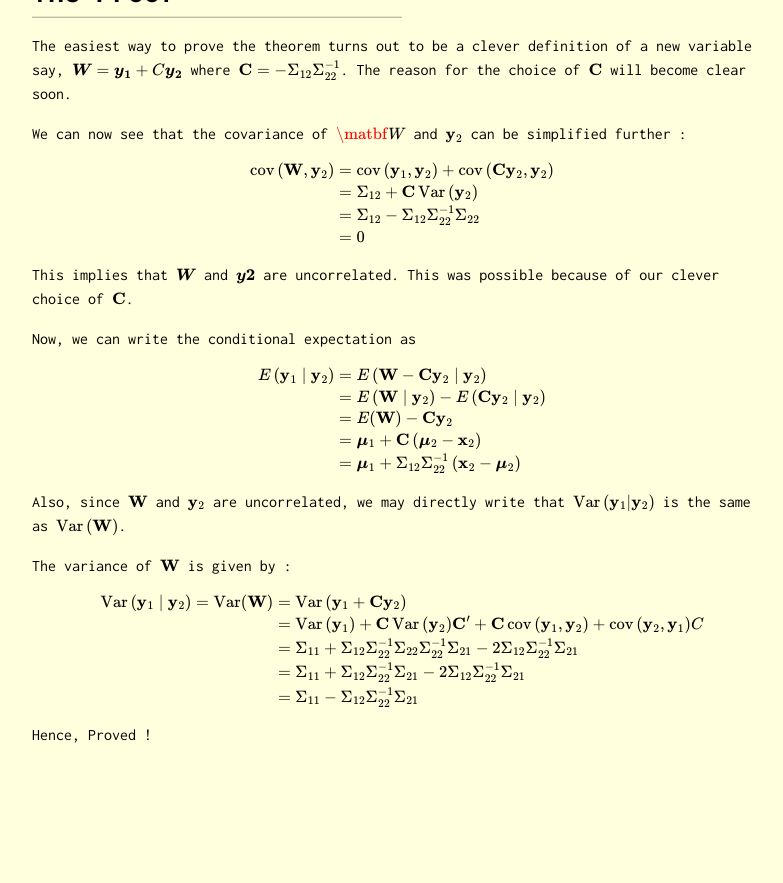
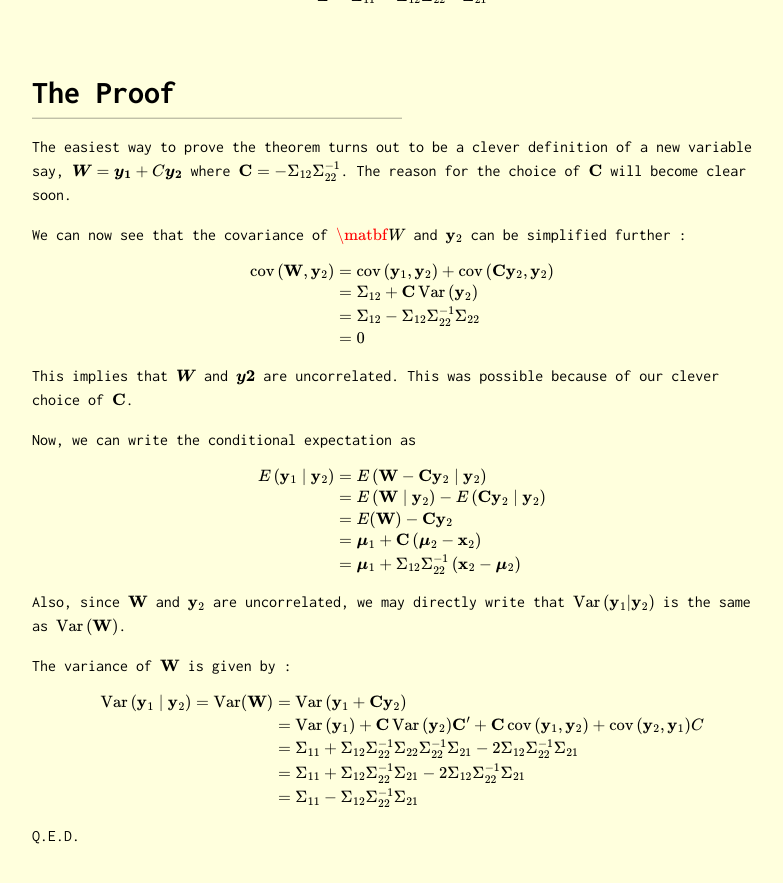
Before and after one commit to Oscuro-Phoenix/math-for-fun, a Jekyll site: the page built from _posts/2020-12-08-Problem-6.md, in a window 1280 px wide and 900 px high, scrolled down 1260 px. Shown: the top 883 px of the window, without its empty margins (238-1021 px from the left). Built offline with Jekyll 4.4.1, drawn with Linux system fonts in a browser that asks for light colours; formulas are drawn with MathJax 3; before the commit the page ends 2059 px from its top, so only the background shows below that.

Commit message:
Problem 6 006

```diff
--- a/_posts/2020-12-08-Problem-6.md
+++ b/_posts/2020-12-08-Problem-6.md
@@ -7,7 +7,7 @@
 # Problem 6 : Condtional Distribution for Multivariate Gaussians
 
 I started getting interested about the possibilities opened up by incorporating Bayesian models into the machine learning. My room mate during the Globalink Internship program was working on Generative Adversarial Networks (GANs) which often makes use of the math along these lines. The interested me couldn't wait to jump into the topic of Gaussian Process Regression (GPR). I got caught off guard by a theorem that directly gave the condition distribution from a join Gaussian distribution over multiple variables.
-<center><img style=" display: block; margin-left: auto; margin-right: auto;width: 30%;" src="../assets/prob6_fig.png"></center>
+<center><img style=" display: block; margin-left: auto; margin-right: auto;width: 50%;" src="../assets/prob6_fig.png"></center>
 
 # Problem Statement
 
@@ -91,4 +91,4 @@
 \end{aligned}
 $$
 
-Hence, Proved !
+Q.E.D.
```
